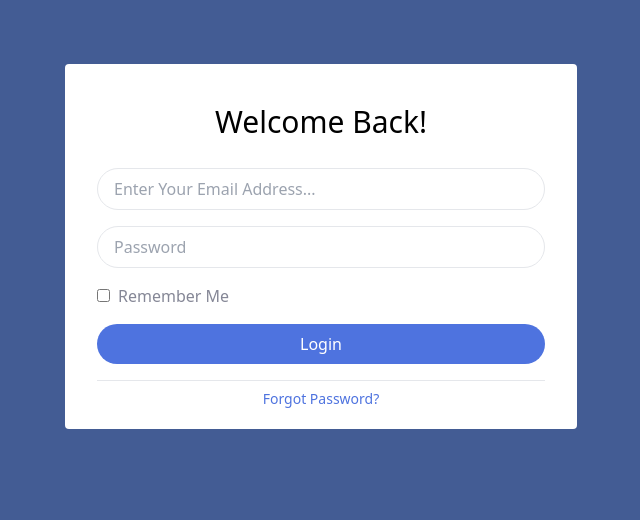
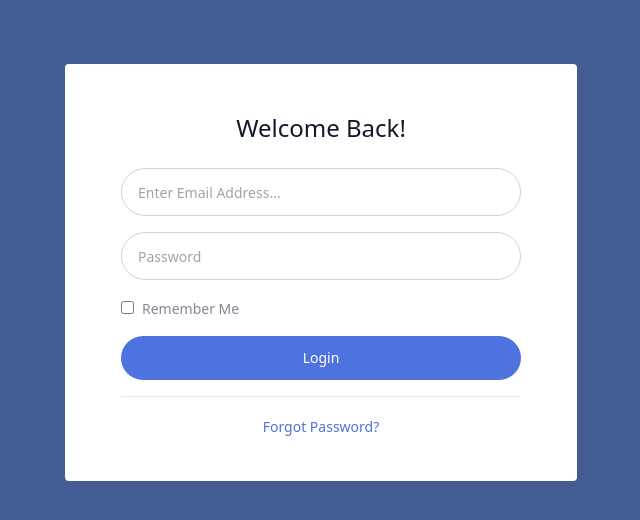
Before and after one commit to OmojolaF/login, a Vue app: page / in a window 1280 px wide. Shown: the top 520 px of the page, without its empty margins (319-959 px from the left). Built offline with nearby package versions, Linux system fonts and the light colour scheme.

Commit message:
https://github.com/OmojolaF/login

```diff
--- a/index.html
+++ b/index.html
@@ -5,7 +5,7 @@
     <meta name="viewport" content="width=device-width, initial-scale=1.0" />
     <title>LogIn</title>
   </head>
-  <body>
+  <body class="font-sans">
     <div id="app"></div>
     <script type="module" src="/src/main.js"></script>
   </body>
--- a/src/App.vue
+++ b/src/App.vue
@@ -1,33 +1,33 @@
 <template>
   <div >
     <div class="min-h-screen bg-purple-light py-6">
-      <div class="sm:mx-auto bg-white p-3 my-10 mx-5 rounded sm:py-5 max-w-lg font-sans">
+      <div class="sm:mx-auto bg-white px-9 py-4 my-10 mx-5 rounded sm:px-14 sm:py-8 max-w-lg">
         <div class="max-w-md mx-auto">
-          <div class="text-3xl font-extralight py-3 my-2 text-center">
+          <div class="text-2xl font-normal py-2 my-2 text-gray-900 text-center">
             <h1>Welcome Back!</h1>
           </div>
           <div class="placeholder-gray-800::placeholder">
             <form @submit="onSubmit">
             <div class="py-2">
-              <input type="email" v-model="text" name="email" placeholder="Enter Your Email Address..." class="w-full font-thin p-2 pl-4 border rounded-3xl focus:outline-none focus:ring-2 focus:ring-purple-600 focus:bg-purple-100">
+              <input type="email" name="email" placeholder="Enter Email Address..." class="w-full h-12 text-sm font-normal p-4 border border-purple-bord rounded-full focus:outline-none focus:ring-2">
             </div>
             <div class="py-2">
-              <input type="text" v-model="text" name="text" placeholder="Password" class="w-full font-thin p-2 pl-4 border rounded-3xl focus:outline-none focus:ring-2 focus:ring-purple-600 focus:bg-purple-100">
+              <input type="password" name="password" placeholder="Password" class="w-full h-12 text-sm font-normal p-4 border border-purple-bord rounded-full focus:outline-none focus:ring-2">
             </div>
             <div class="py-2">
-              <input type="checkbox" v-model="Remember" name="remember"/>
-              <label class="mx-2 font-thin text-purple">Remember Me</label>
+              <input type="checkbox" name="remember" id="customCheck" class="focus:outline-none focus:ring-2"/><label for="customCheck" class="mx-2 font-thin text-sm text-purple">Remember Me</label>
             </div>
             </form>
-            <button class="w-full my-2 py-2 px-5 font-extralight text-white bg-purple-dark rounded-full hover:bg-purple-light transition duration-500 ease-in-out transform hover:translate-y-1">Login</button>
+            <button class="w-full my-2 py-3 px-5 font-normal text-sm text-white bg-purple-dark rounded-full hover:bg-purple-bright focus:outline-none focus:ring">Login</button>
             <hr class="mt-2 mb-2 border-gray-200">
-            <h5 class="text-center text-sm text-purple-dark font-normal hover:text-green-700"><a href="#">Forgot Password?</a></h5>
+            <h5 class="text-center text-sm text-purple-dark font-normal py-3"><a href="#" class="hover:text-purple-shine hover:underline">Forgot Password?</a></h5>
           </div>
         </div>
       </div>
   </div>
   </div>
 
+
 </template>
 
 <style>
--- a/tailwind.config.js
+++ b/tailwind.config.js
@@ -8,6 +8,9 @@ module.exports = {
           light: '#435c94',
           DEFAULT: '#858796',
           dark: '#4e73df',
+          bright: '#2e59d9',
+          shine: '#224abe',
+          bord: '#d1d3e2',
         },
       }
     },
```
